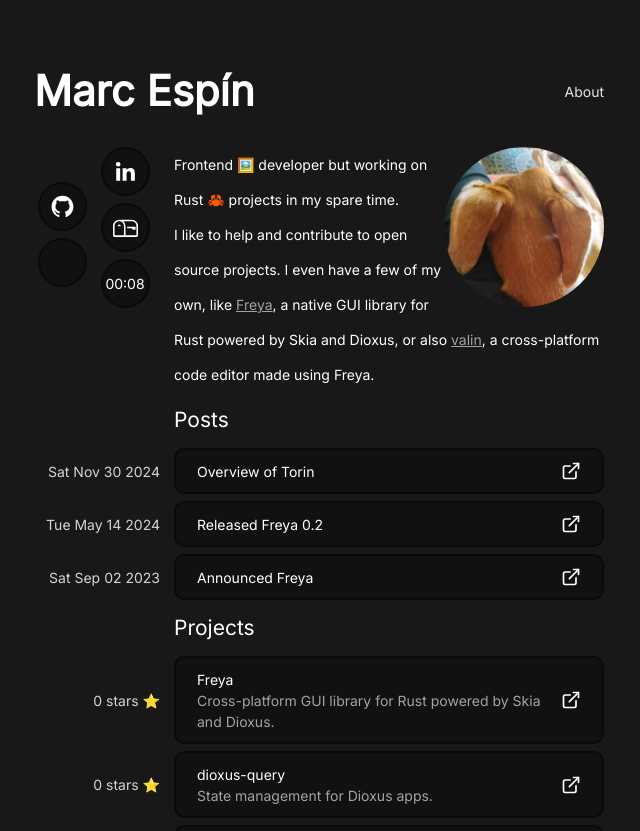
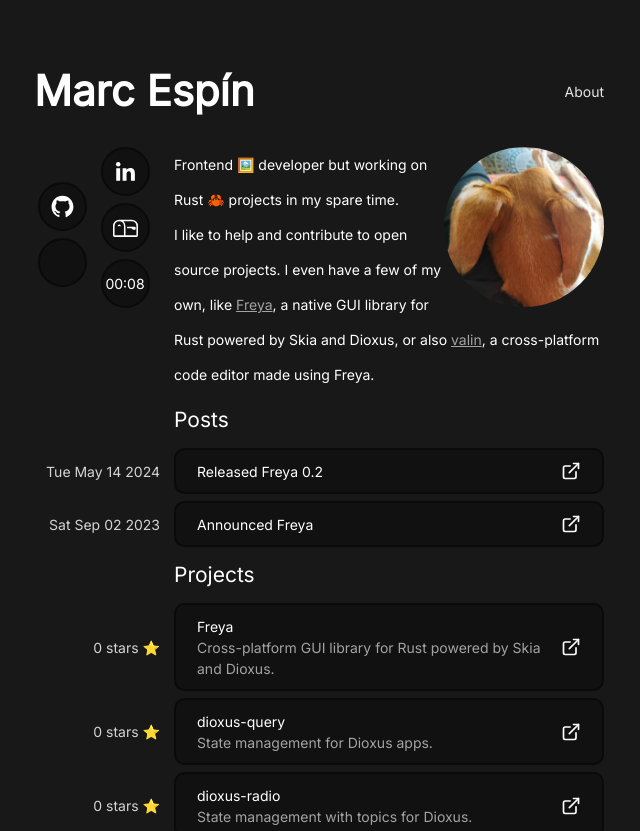
Before and after one commit to marc2332/portfolio, a Next.js app: page / in a window 1280 px wide. Shown: the top 831 px of the page, without its empty margins (281-921 px from the left). Built offline with nearby package versions, Linux system fonts and the light colour scheme; no server answers; some icons are missing.

Commit message:
chore: mark torin post as draft

```diff
--- a/pages/index.tsx
+++ b/pages/index.tsx
@@ -150,11 +150,11 @@ export default function Home(
       </div>
       <div className="mb-4">
         <h2 className="text-2xl mb-4 sm:ml-40">Posts</h2>
-        <Card
+        {/* <Card
           title="Overview of Torin"
           info={new Date(2024, 10, 30).toDateString()}
           url="posts/torin"
-        />
+        /> */}
         <Card
           title="Released Freya 0.2"
           info={new Date(2024, 4, 14).toDateString()}
```
Also changed, not shown: torin(draft).mdx (renamed from pages/posts/torin.mdx).
